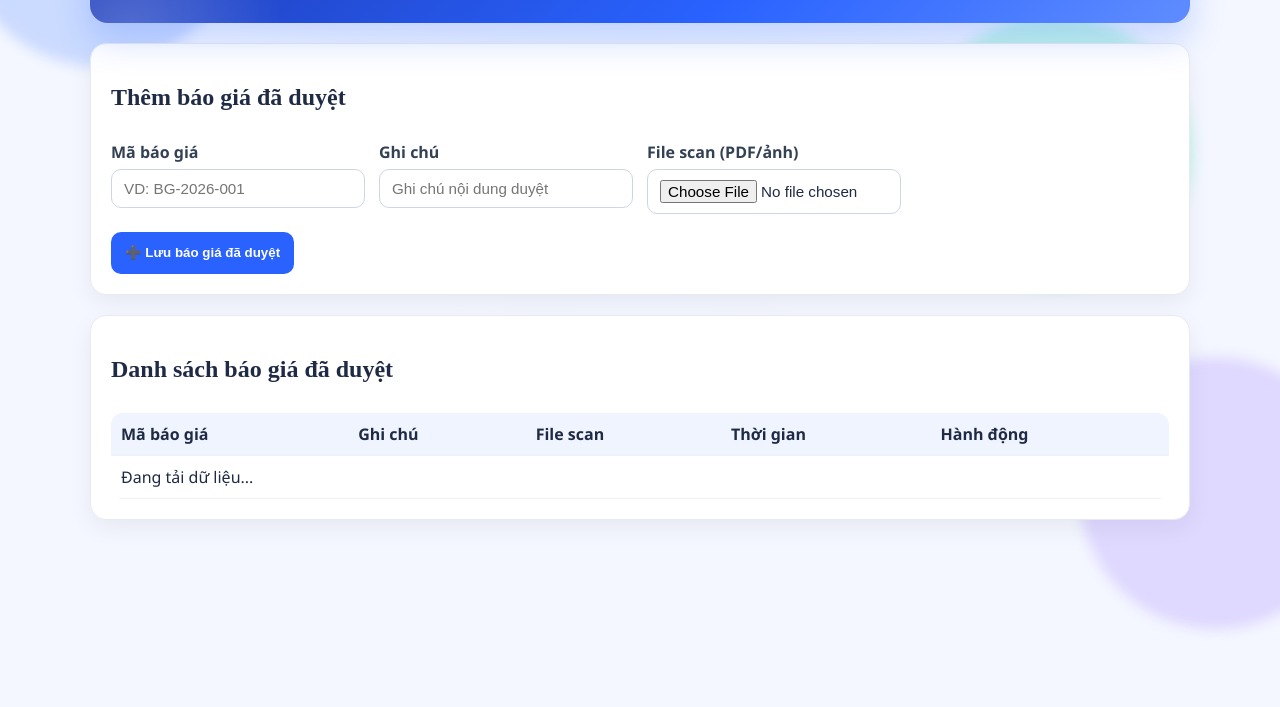
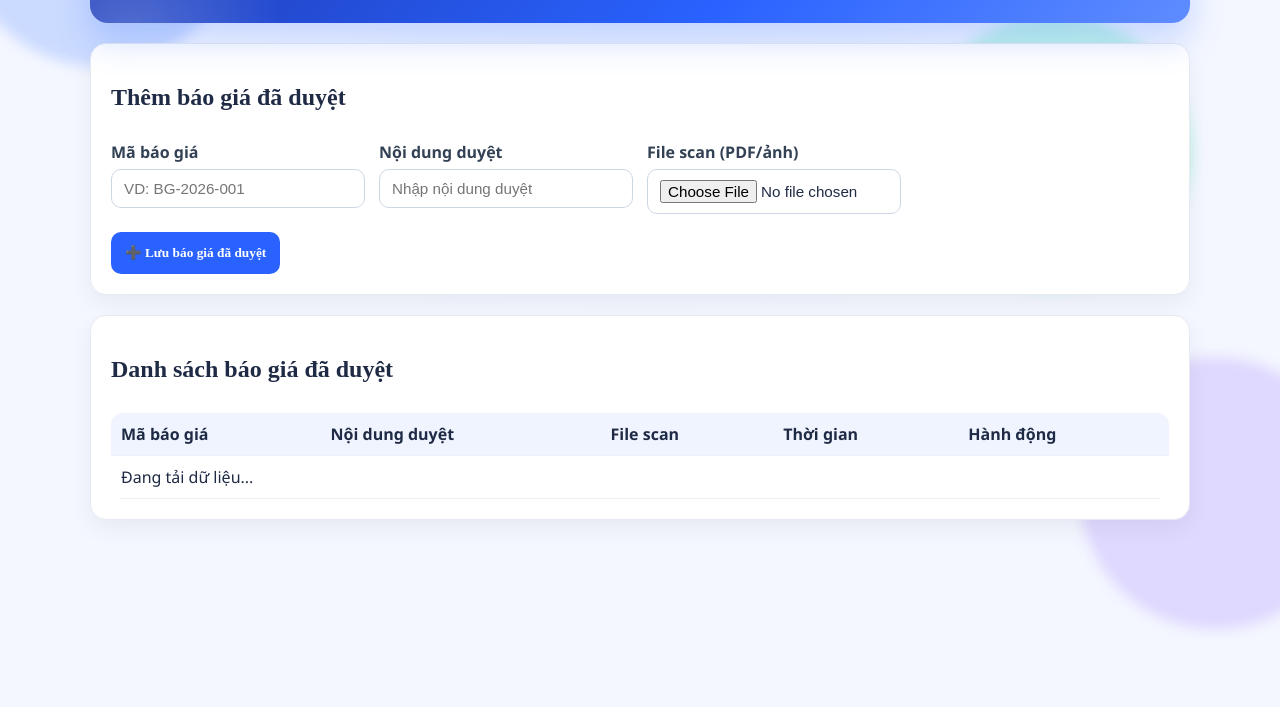
Before and after one commit to hoangphuc1998py/QLTB-CNTT, a website: page approved-quotes.html in a window 1280 px wide. Shown: the part 125-832 px from the top of the page. Drawn offline with Linux system fonts and the light colour scheme; no server answers.

Commit message:
Add files via upload

```diff
--- a/approved-quotes.html
+++ b/approved-quotes.html
@@ -38,8 +38,8 @@
           </div>
 
           <div class="form-row">
-            <label for="note">Ghi chú</label>
-            <input id="note" placeholder="Ghi chú nội dung duyệt" />
+            <label for="note">Nội dung duyệt</label>
+            <input id="note" placeholder="Nhập nội dung duyệt" />
           </div>
 
           <div class="form-row">
@@ -62,7 +62,7 @@
             <thead>
               <tr>
                 <th>Mã báo giá</th>
-                <th>Ghi chú</th>
+                <th>Nội dung duyệt</th>
                 <th>File scan</th>
                 <th>Thời gian</th>
                 <th>Hành động</th>
--- a/style.css
+++ b/style.css
@@ -205,6 +205,7 @@ select:focus {
   text-decoration: none;
   transition: transform 0.2s ease, filter 0.2s ease;
   min-height: 42px;
+  font-family: ui-monospace;
 }
 
 .btn:hover {
```
Also changed, not shown: index.html (+2 -2 lines).
